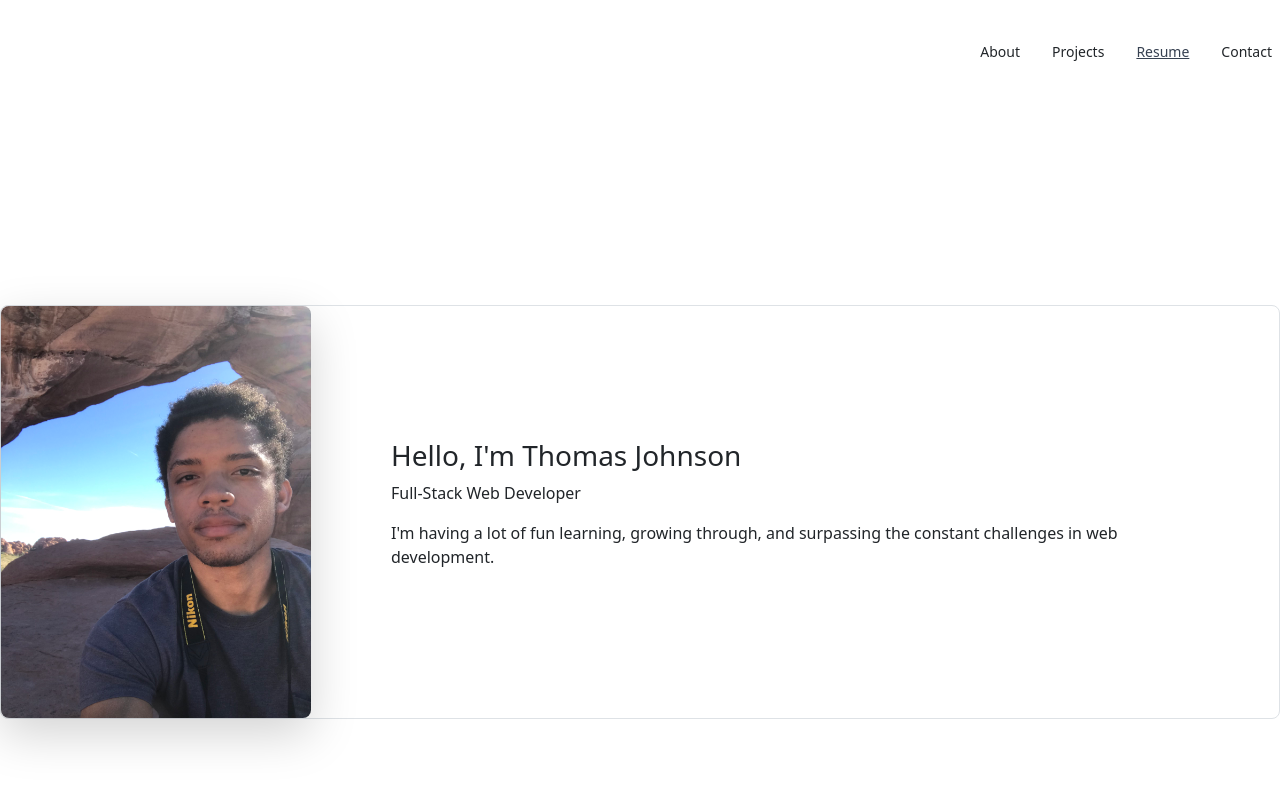
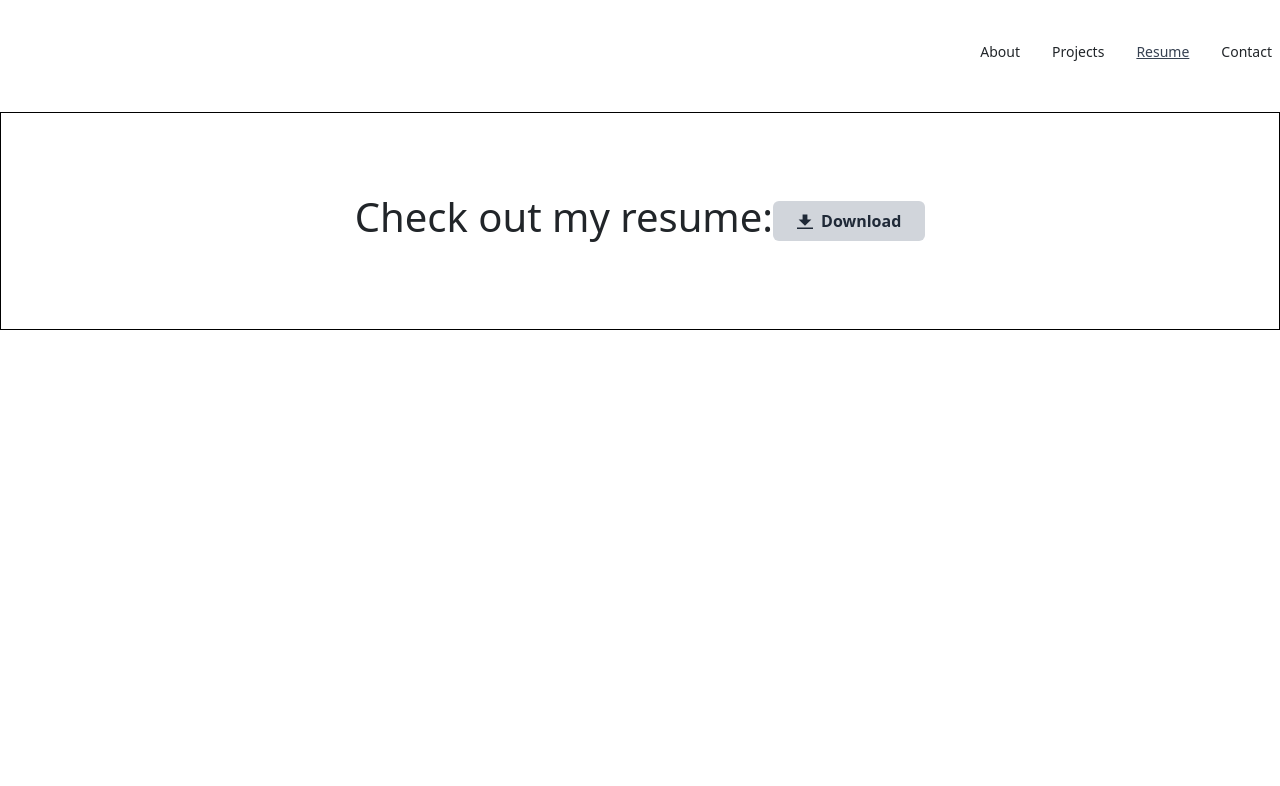
Before and after one commit to TJGit11/React-Portfolio, a React (Create React App) app: page / in a window 1280 px wide. Shown: the top 786 px of the page. Built offline with nearby package versions, Linux system fonts and the light colour scheme.

Commit message:
button placement & maybe border

```diff
--- a/src/components/PortfolioContainer.js
+++ b/src/components/PortfolioContainer.js
@@ -13,7 +13,7 @@ export default function PortfolioContainer() {
 
   const renderPage = () => {
     if (currentPage === "Home") {
-      return <About />;
+      return <Resume />;
     }
     if (currentPage === "About") {
       return <About />;
--- a/src/components/pages/Resume/index.jsx
+++ b/src/components/pages/Resume/index.jsx
@@ -1,12 +1,28 @@
+import React from "react";
+
 export default function Resume() {
   const resumeUrl =
     "https://docs.google.com/document/d/1Rt9jybR8QDlO13gPpARZHHjeICpMOe892L_k8xWpXz8/edit?usp=sharing";
   return (
-    <div>
-      <h1>
-        Get my resume:
-        <a href={resumeUrl} className="btn btn-primary"></a>
-      </h1>
+    <div className="flex items-center justify-center p-20 border border-black">
+      <h1>Check out my resume:</h1>
+      <div className="flex justify-center">
+        <a href={resumeUrl}>
+          <button class="bg-gray-300 hover:bg-gray-400 text-gray-800 font-bold py-2 px-4 rounded inline-flex items-center">
+            <svg
+              class="fill-current w-4 h-4 mr-2"
+              xmlns="http://www.w3.org/2000/svg"
+              viewBox="0 0 20 20"
+            >
+              <path d="M13 8V2H7v6H2l8 8 8-8h-5zM0 18h20v2H0v-2z" />
+            </svg>
+            <span>Download</span>
+          </button>
+        </a>
+        {/* <a href={resumeUrl}>
+        Click here for my resume
+      </a> */}
+      </div>
     </div>
   );
 }
```
